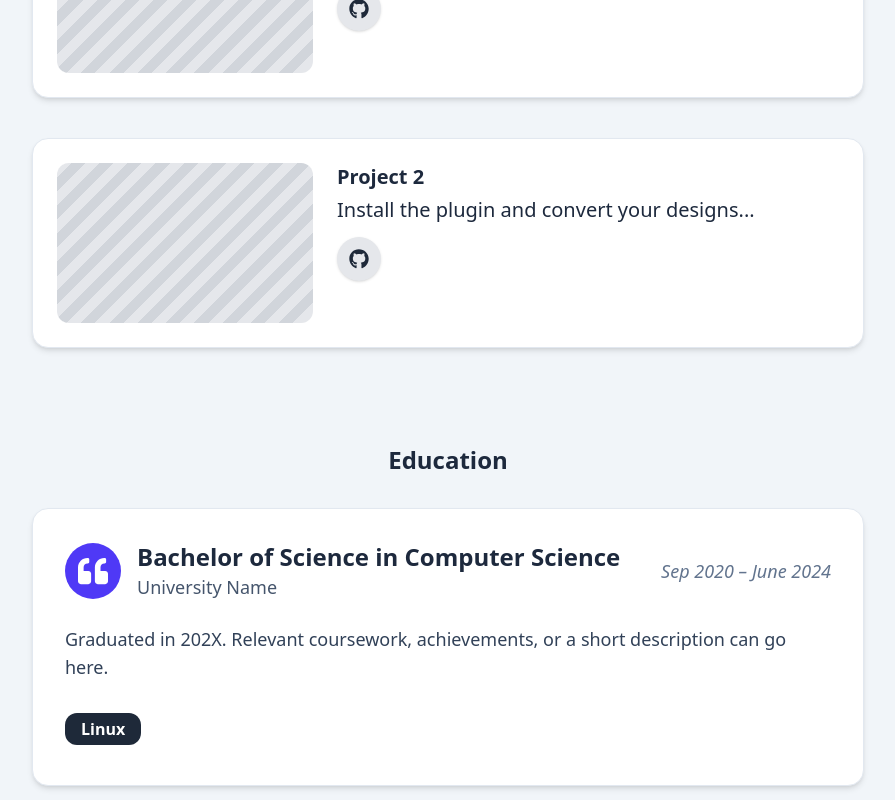
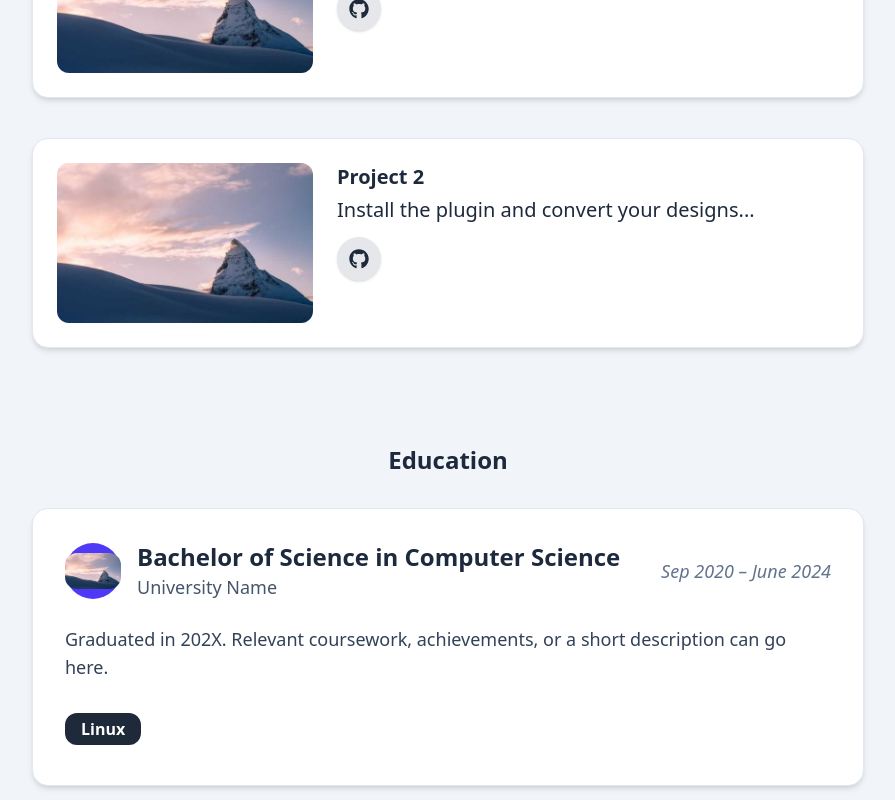
Before and after one commit to h0rs3fa11/portfolio, a React (Vite) app: page / in a window 1280 px wide. Shown: the part 1820-2620 px from the top of the page, without its empty margins (192-1087 px from the left). Built offline with nearby package versions, Linux system fonts and the light colour scheme; a web font is replaced by a local one.

Commit message:
support customized images

```diff
--- a/src/components/InfoCard.jsx
+++ b/src/components/InfoCard.jsx
@@ -10,6 +10,8 @@ export default function InfoCard({
   link,
   linkText,
   tags = [],
+  image,
+  url,
 }) {
   return (
     <div className="bg-white rounded-2xl shadow-md border border-slate-200 p-8 flex flex-col gap-4 relative overflow-hidden hover:bg-indigo-50">
@@ -17,7 +19,17 @@ export default function InfoCard({
         <div className="flex items-center gap-4">
           {/* Icon/avatar */}
           <div className="w-14 h-14 rounded-full bg-indigo-600 flex items-center justify-center">
-            {icon}
+            {image ? (
+              <a href={url} target="_blank" rel="noopener noreferrer">
+                <img
+                  src={image}
+                  alt={title}
+                  className="w-full h-full object-cover rounded-xl"
+                />
+              </a>
+            ) : (
+              { icon }
+            )}
           </div>
           <div>
             <h3 className="text-2xl font-bold text-slate-800">{title}</h3>
--- a/src/components/ProjectCard.jsx
+++ b/src/components/ProjectCard.jsx
@@ -1,10 +1,32 @@
 import { FaGithub } from "react-icons/fa";
 
-export default function ProjectCard({ title, description, github }) {
+export default function ProjectCard({
+  title,
+  description,
+  github,
+  image,
+  url,
+}) {
   return (
     <div className="flex flex-col bg-white md:flex-row items-center md:items-start hover:bg-indigo-50 gap-6 p-6 rounded-2xl shadow-md border border-slate-200 transition-colors duration-200">
       {/* 图片占位 */}
-      <div className="w-full md:w-64 h-40 bg-gray-200 rounded-xl bg-[repeating-linear-gradient(135deg,_#e5e7eb_0px,_#e5e7eb_10px,_#d1d5db_10px,_#d1d5db_20px)] flex-shrink-0" />
+      {image ? (
+        <a
+          className="w-full md:w-64 h-40 bg-gray-200 rounded-xl flex-shrink-0"
+          href={url}
+          target="_blank"
+          rel="noopener noreferrer"
+        >
+          <img
+            src={image}
+            alt={title}
+            className="w-full h-full object-cover rounded-xl"
+          />
+        </a>
+      ) : (
+        <div className="w-full md:w-64 h-40 bg-gray-200 rounded-xl bg-[repeating-linear-gradient(135deg,_#e5e7eb_0px,_#e5e7eb_10px,_#d1d5db_10px,_#d1d5db_20px)] flex-shrink-0" />
+      )}
+
       {/* 内容 */}
       <div className="flex-1 text-center md:text-left">
         <h3 className="text-xl font-bold mb-1">{title}</h3>
@@ -15,7 +37,8 @@ export default function ProjectCard({ title, description, github }) {
               href={github}
               className="bg-gray-200 text-gray-800 p-3 rounded-full shadow hover:bg-indigo-700 hover:text-white transition"
               aria-label="GitHub"
-              target="_blank" rel="noopener noreferrer"
+              target="_blank"
+              rel="noopener noreferrer"
             >
               <FaGithub size={20} />
             </a>
--- a/src/portfolio.config.js
+++ b/src/portfolio.config.js
@@ -58,12 +58,14 @@ export default {
       title: "Project 1",
       description: "Install the plugin and convert your designs...",
       github: "https://github.com/yourname/project1",
+      image: "/images/img.jpg",
       // ...
     },
     {
       title: "Project 2",
       description: "Install the plugin and convert your designs...",
       github: "https://github.com/yourname/project2",
+      image: "/images/img.jpg",
       // ...
     },
   ],
@@ -75,6 +77,8 @@ export default {
         "Graduated in 202X. Relevant coursework, achievements, or a short description can go here.",
       date: "Sep 2020 – June 2024", // optional
       tags: [{ label: "Linux", color: "bg-gray-800", textColor: "text-white" }],
+      image: "/images/img.jpg",
+      url: "https://www.google.com",
     },
     // ...
   ],
@@ -85,6 +89,7 @@ export default {
       description: "lorem ipsum dolor sit amet",
       date: "Sep 2020 – June 2024",
       tags: [{ label: "Linux", color: "bg-gray-800", textColor: "text-white" }],
+      image: "/images/img.jpg",
     },
     {
       title: "Software Engineer",
@@ -92,6 +97,8 @@ export default {
       description: "lorem ipsum dolor sit amet",
       date: "Sep 2020 – June 2024",
       tags: [{ label: "Linux", color: "bg-gray-800", textColor: "text-white" }],
+      url: "https://www.google.com",
+      image: "/images/img.jpg",
     },
   ],
 };
```
Also changed, not shown: public/images/img.jpg (added).
